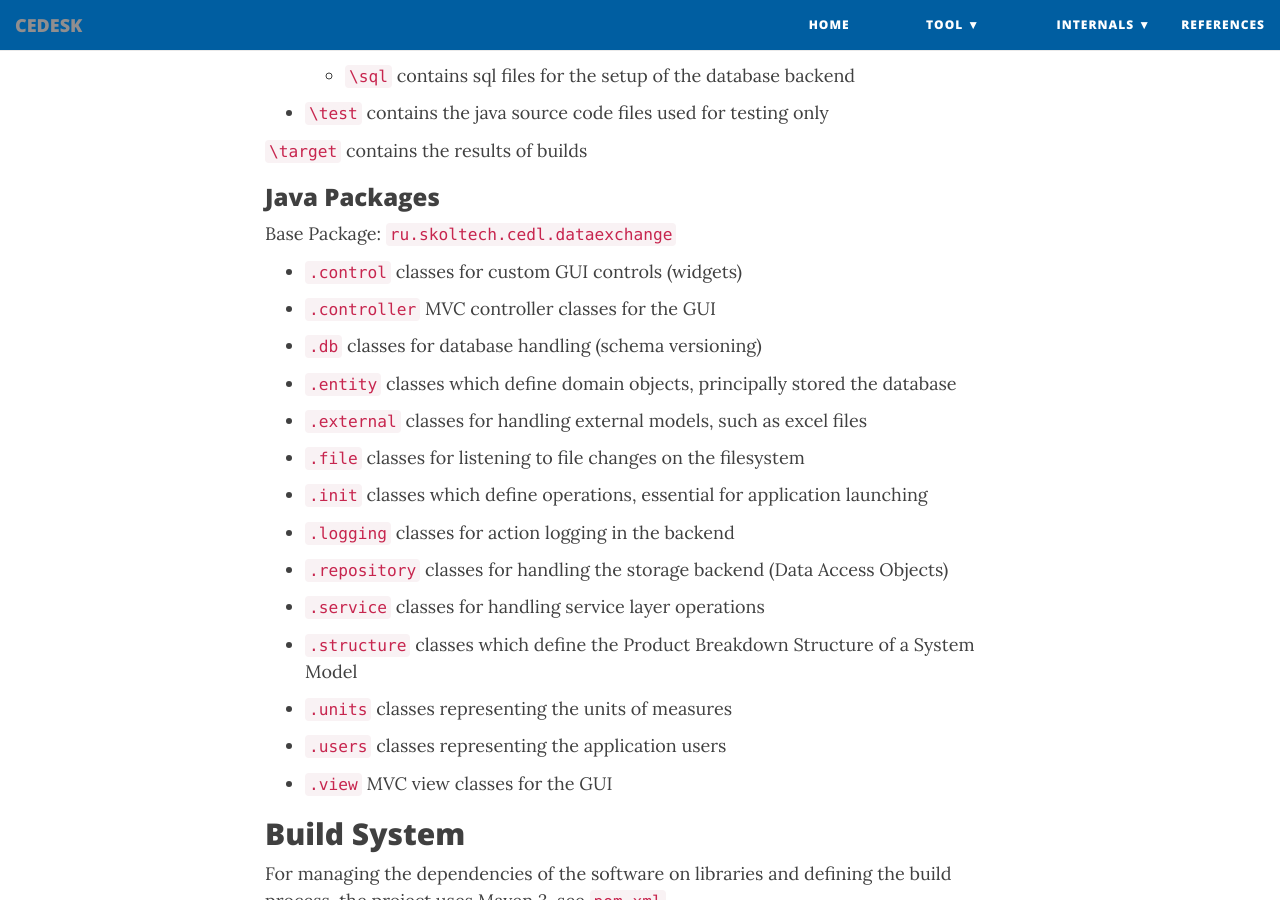
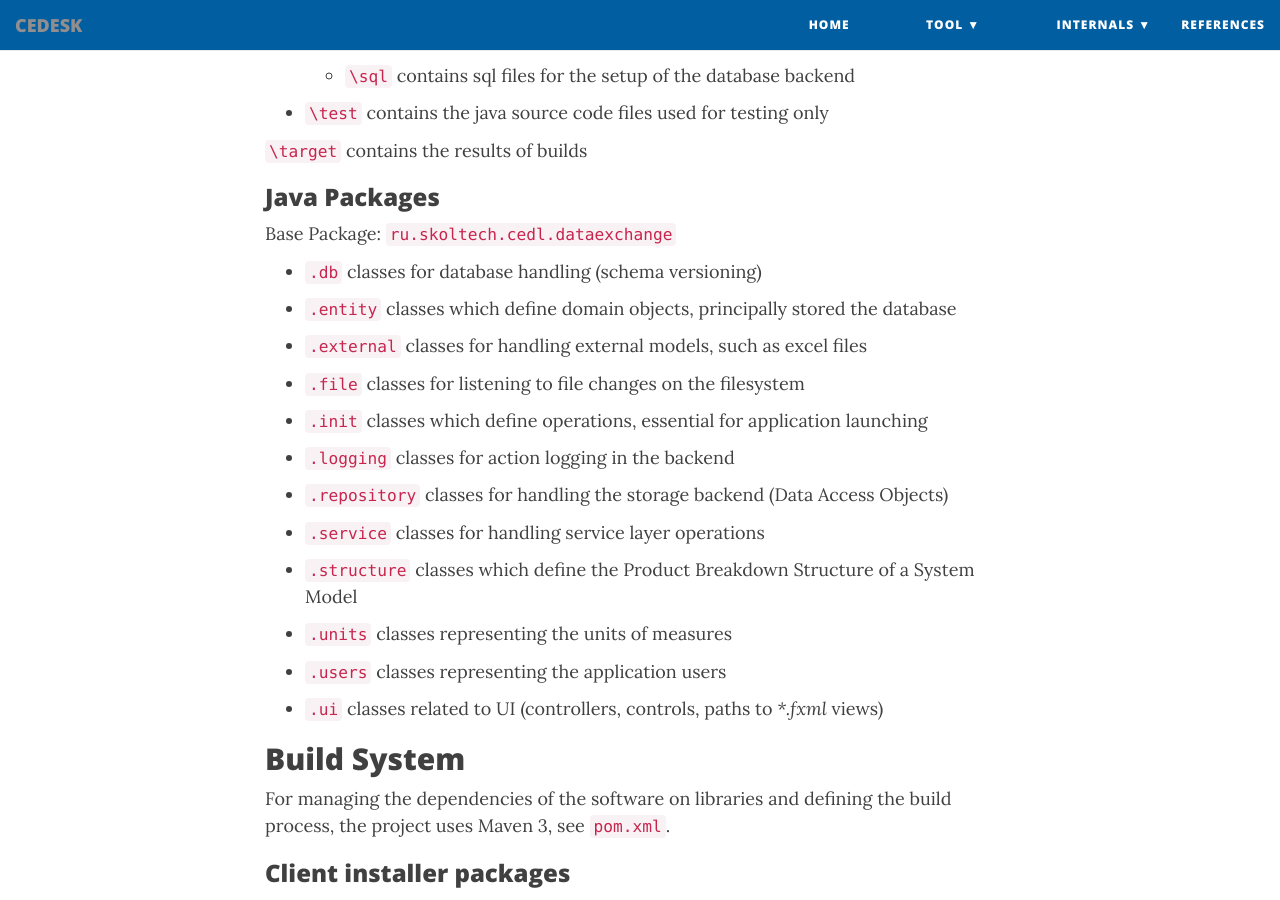
Before and after one commit to cedesk/cedesk.github.io, a Jekyll site: the page built from developers-guide.md, in a window 1280 px wide and 900 px high, scrolled down 1011 px. Built offline with Jekyll 4.4.1, drawn with Linux system fonts in a browser that asks for light colours; nearby versions of some CDN libraries.

Commit message:
describe ui package.

```diff
--- a/developers-guide.md
+++ b/developers-guide.md
@@ -48,10 +48,6 @@ The source code is organized following the maven standard:
 
 Base Package: `ru.skoltech.cedl.dataexchange`
 
-  * `.control` classes for custom GUI controls (widgets)
-
-  * `.controller` MVC controller classes for the GUI
-
   * `.db`  classes for database handling (schema versioning)
 
   * `.entity`  classes which define domain objects, principally stored the database
@@ -74,7 +70,7 @@ Base Package: `ru.skoltech.cedl.dataexchange`
 
   * `.users`  classes representing the application users
 
-  * `.view`  MVC view classes for the GUI
+  * `.ui`  classes related to UI (controllers, controls, paths to _*.fxml_ views)
 
 ## Build System ##
 
```
